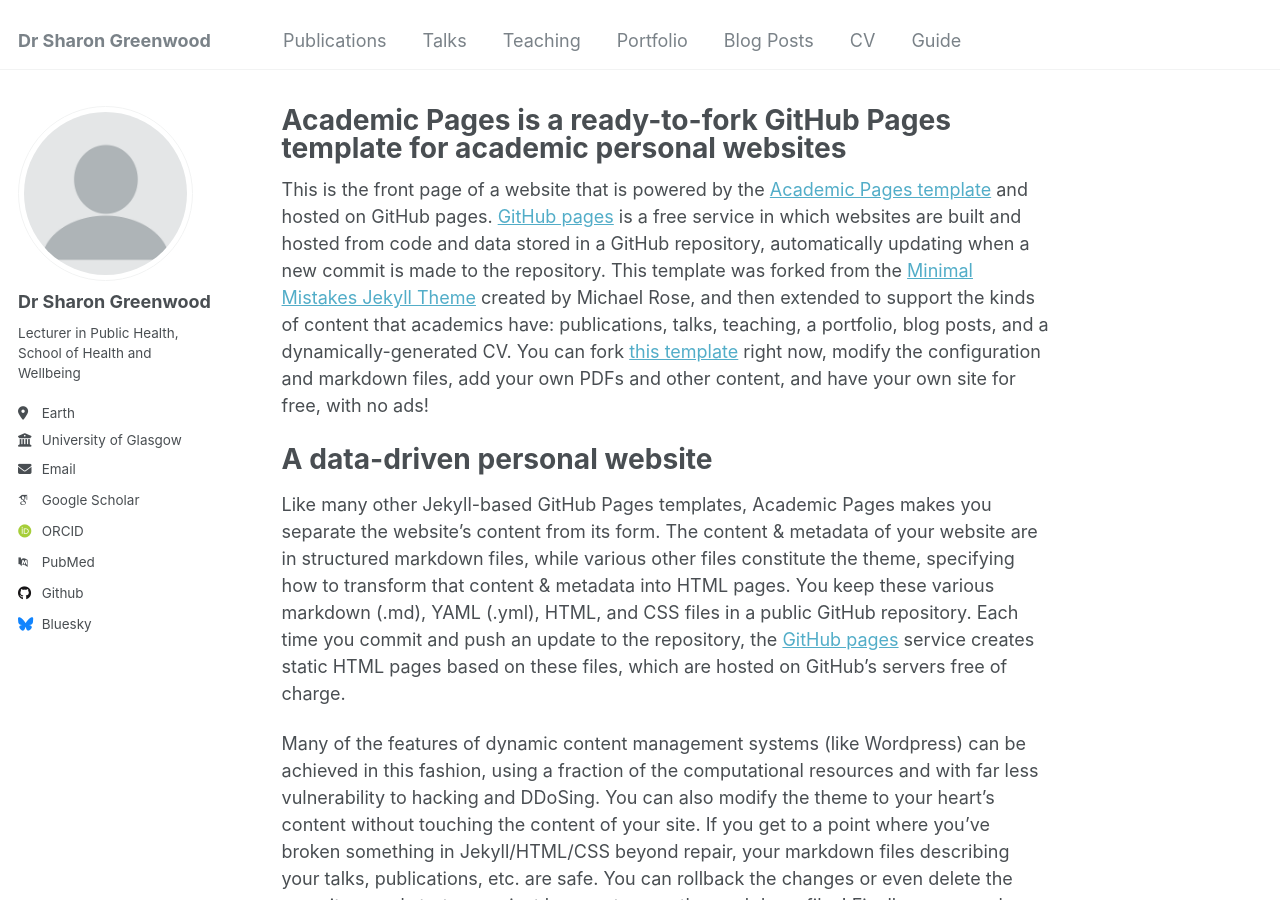
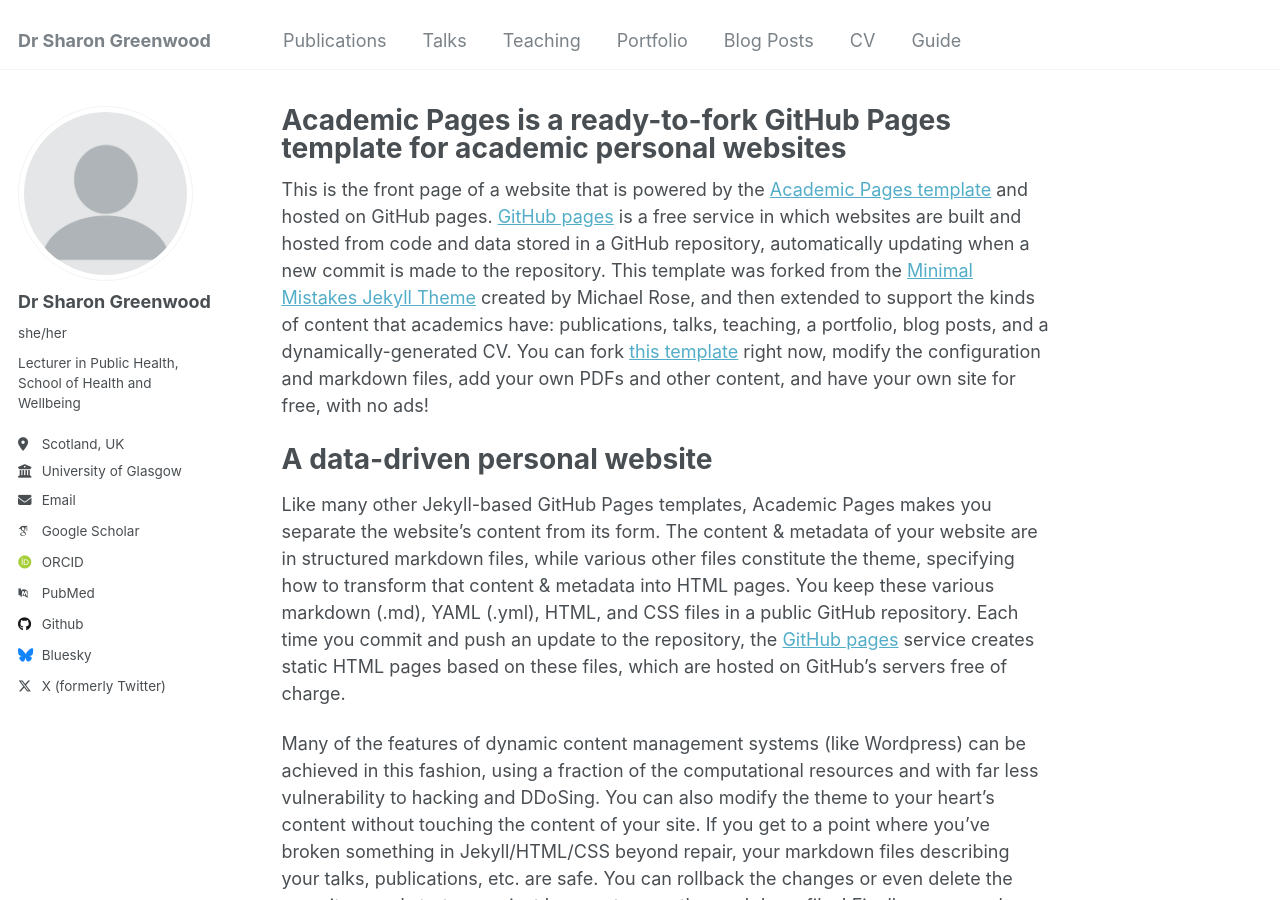
Before and after one commit to sharongreenwood/about, a Jekyll site: the page built from _pages/about.md, in a window 1280 px wide and 900 px high. Built offline with Jekyll 4.4.1, drawn with Linux system fonts in a browser that asks for light colours; some web fonts are replaced.

Commit message:
Update _config.yml

```diff
--- a/_config.yml
+++ b/_config.yml
@@ -23,18 +23,18 @@ author:
   # Biographic information
   avatar           : "profile.png"
   name             : "Dr Sharon Greenwood"
-  pronouns         : # example: "she/her"
+  pronouns         : "she/her"
   bio              : "Lecturer in Public Health, School of Health and Wellbeing"
-  location         : "Earth"
+  location         : "Scotland, UK"
   employer         : "University of Glasgow"
   uri              : # URL
   email            : "sharon.greenwood@glasgow.ac.uk"
 
   # Academic websites
   arxiv            : # URL - Update with the correct link to your profile
-  googlescholar    : "https://scholar.google.com/citations?user=PS_CX0AAAAAJ"
+  googlescholar    : "https://scholar.google.com/citations?user=s8r_bp8AAAAJ&hl=en&oi=ao"
   impactstory      : # URL
-  orcid            : "http://orcid.org/yourorcidurl"
+  orcid            : "https://orcid.org/my-orcid?orcid=0000-0003-4143-4430"
   semantic         : # URL
   pubmed           : "https://www.ncbi.nlm.nih.gov/pubmed/?term=john+snow"
   researchgate     : # URL
@@ -66,7 +66,7 @@ author:
   steam            : # Username
   telegram         : # URL
   tumblr           : # Username
-  twitter          : # Username for X / Twitter
+  twitter          : "@drsgreenwood" # Username for X / Twitter
   vine             : # Username
   weibo            : # Username
   wikipedia        : # Username
```
